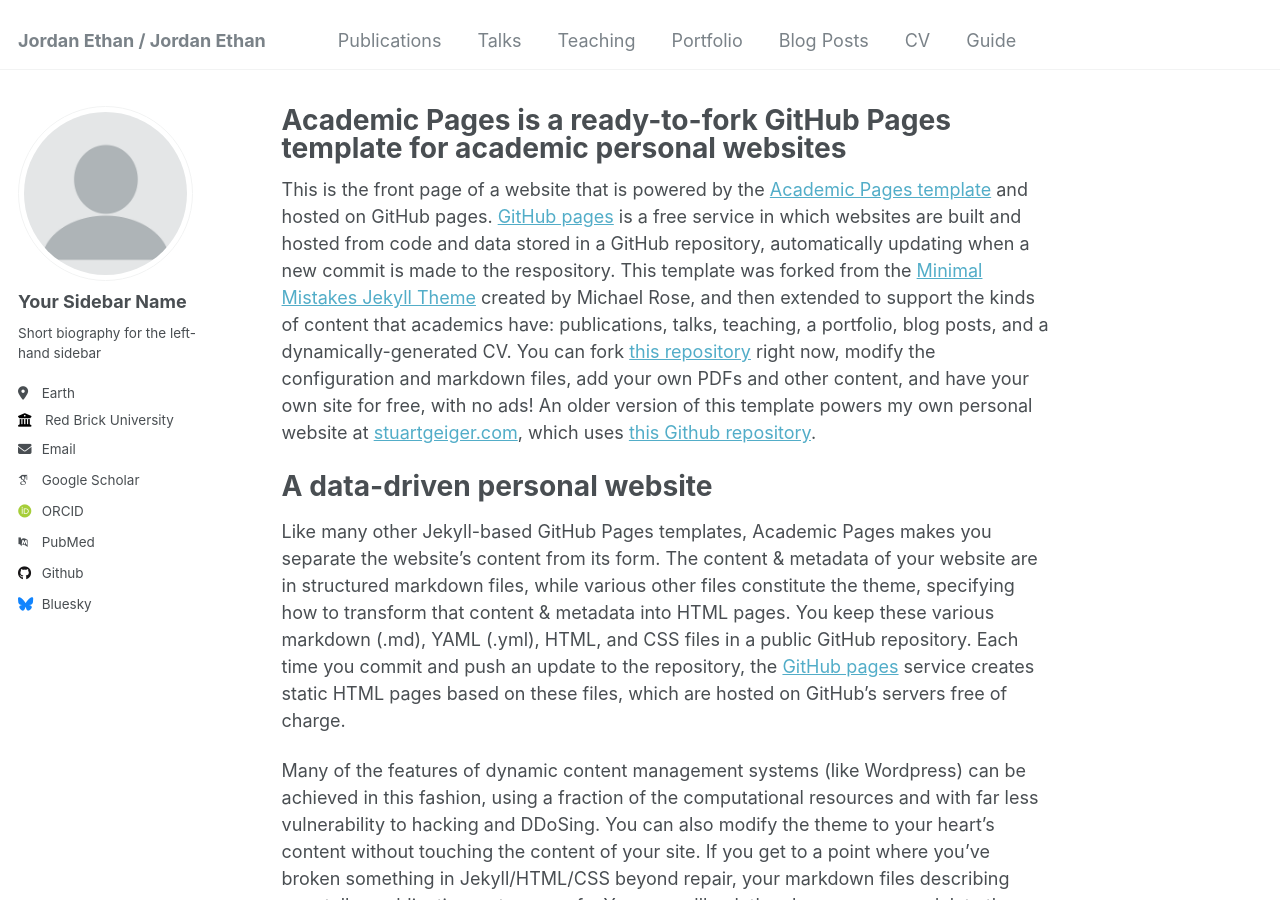
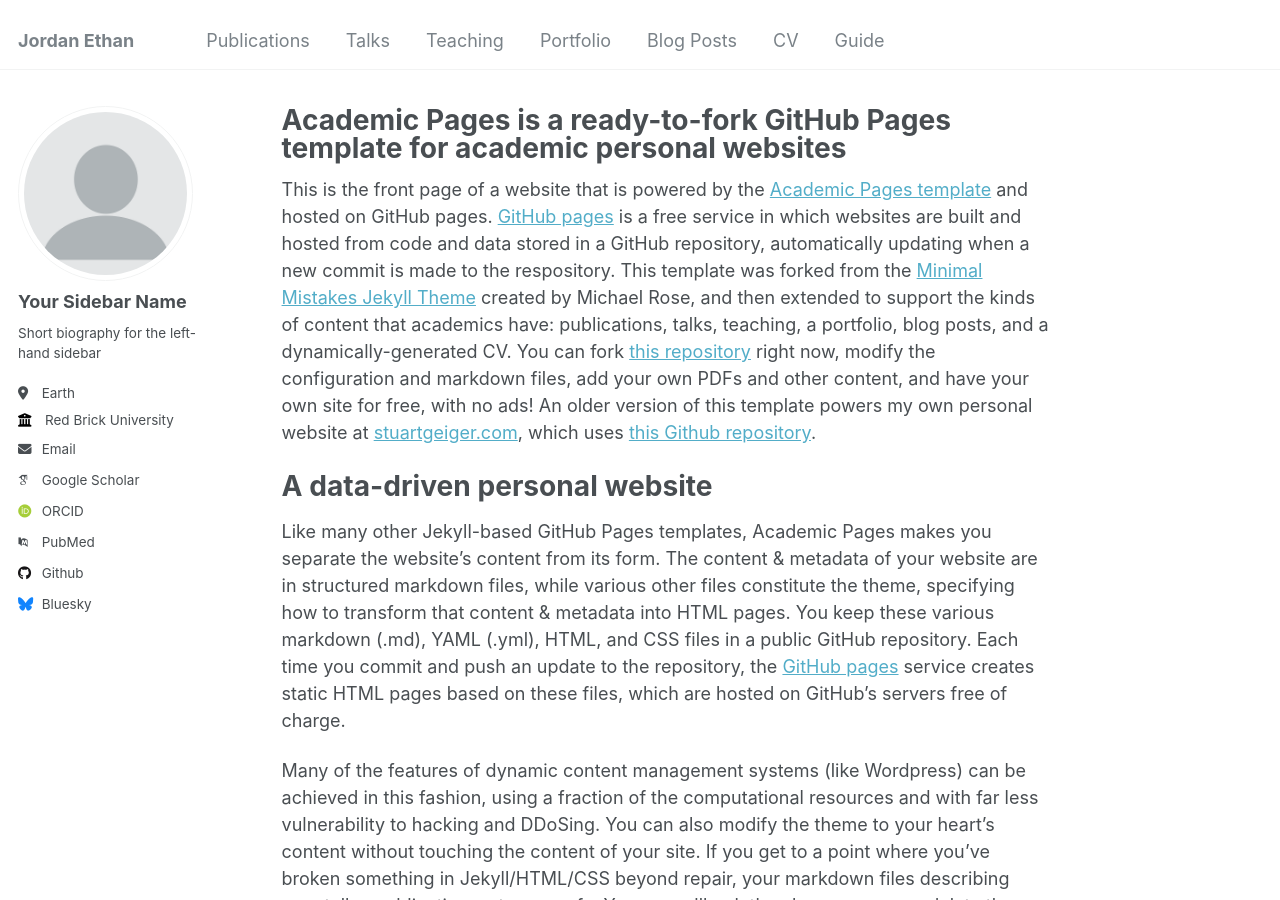
Before and after one commit to jordan-ethan/jordan-ethan-github.io, a Jekyll site: the page built from _pages/about.md, in a window 1280 px wide and 900 px high. Built offline with Jekyll 4.4.1, drawn with Linux system fonts in a browser that asks for light colours; some web fonts are replaced; part of the change alters nothing that is shown.

Commit message:
Update _config.yml

```diff
--- a/_config.yml
+++ b/_config.yml
@@ -8,13 +8,13 @@
 
 # Basic Site Settings
 locale                   : "en-US"
-title                    : "Jordan Ethan / Jordan Ethan"
+title                    : "Jordan Ethan"
 title_separator          : "-"
 name                     : &name "Jordan Ethan"
 description              : &description "Bla Bla Bla"
-url                      : https://academicpages.github.io # the base hostname & protocol for your site e.g. "https://mmistakes.github.io"
+url                      : https://jordan-ethan.github.io # the base hostname & protocol for your site e.g. "https://mmistakes.github.io"
 baseurl                  : "" # the subpath of your site, e.g. "/blog"
-repository               : "academicpages/academicpages.github.io"
+repository               : "jordan-ethan/jordan-ethan.github.io"
 
 # Site Author - The following control what appear as part of the author content on the side bar.
 #               If a field is blank the icon and link will not appear, otherwise it will be shown.
```
